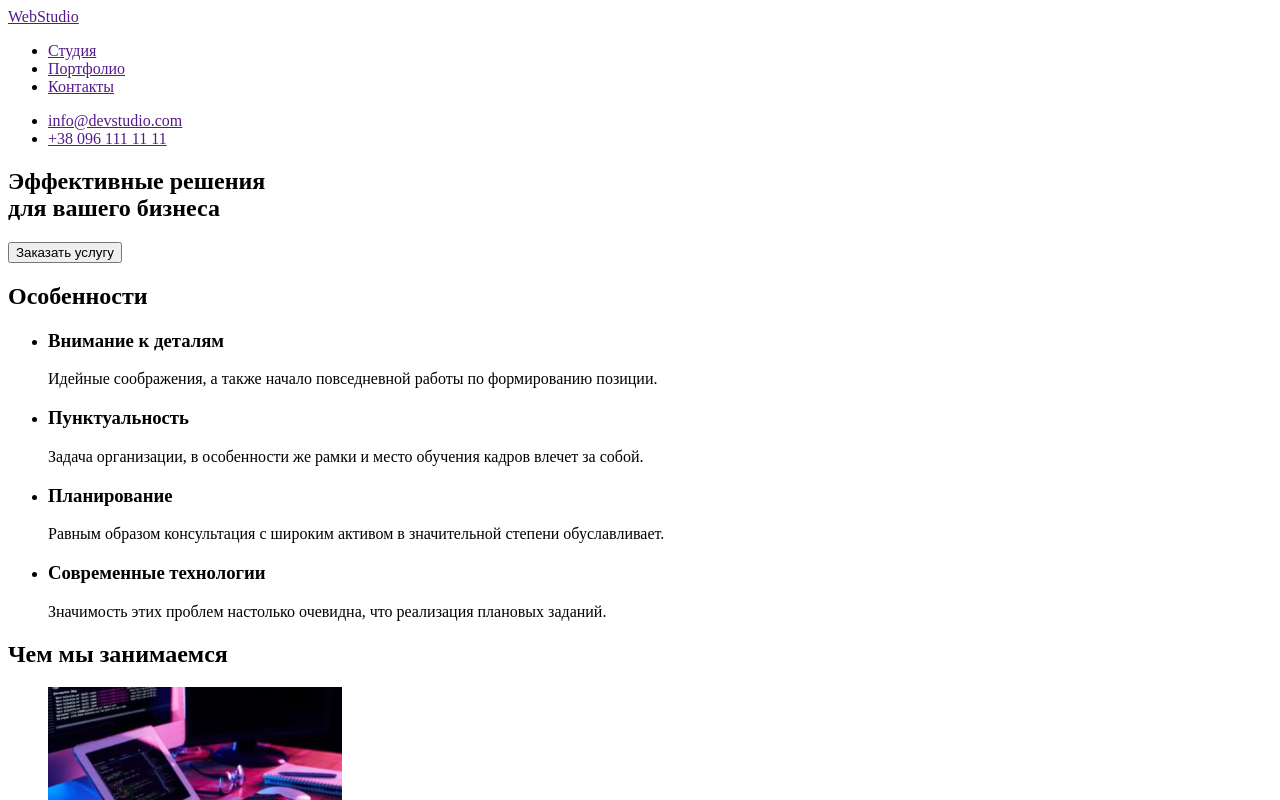
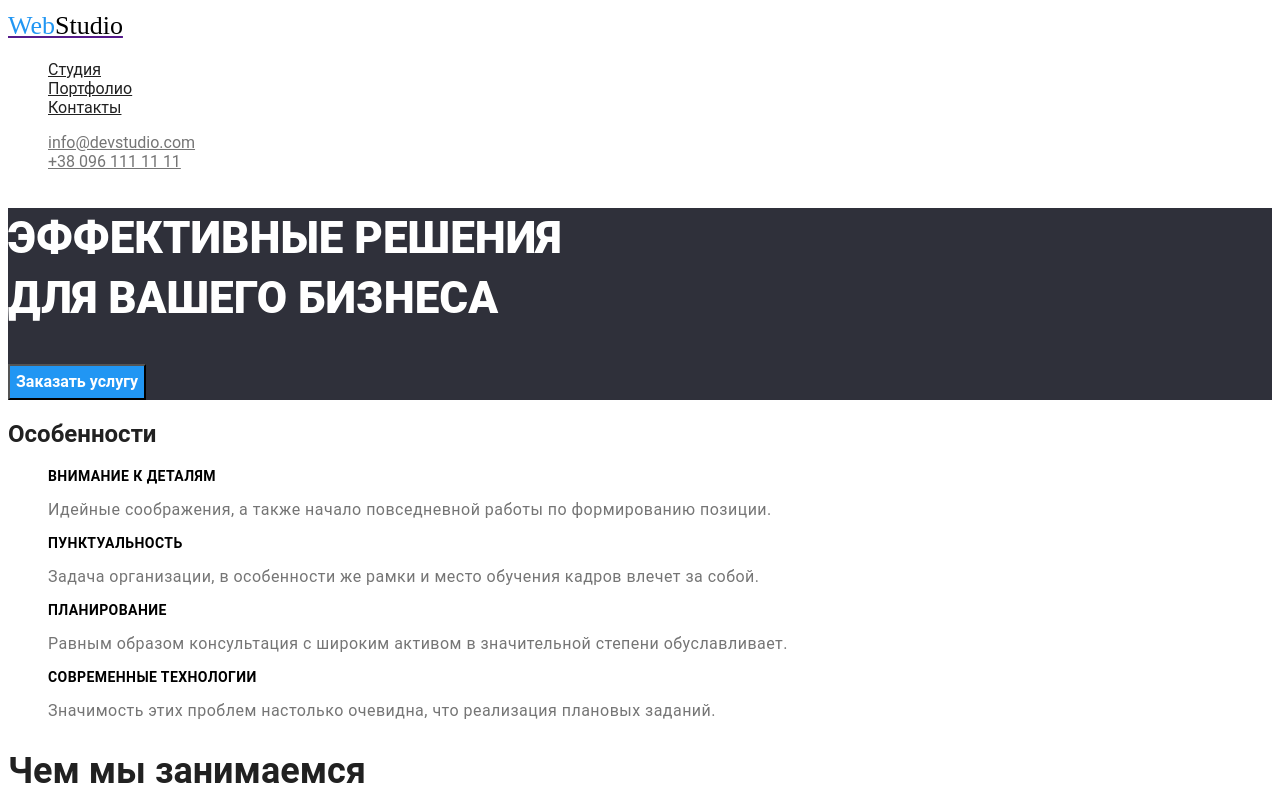
Before and after one commit to ViacheslavShevchenko/goit-markup-hw-02, a plain HTML site: page index.html in a window 1280 px wide. Shown: the top 800 px of the page. Drawn offline with Linux system fonts and the light colour scheme.

Commit message:
Основная страница

```diff
--- a/css/styles.css
+++ b/css/styles.css
@@ -1,3 +1,144 @@
-.header {
+:root {
+  --primery-text-color: rgba(33, 33, 33, 1);
+  --title-text-color: rgba(117, 117, 117, 1);
+}
+
+body {
+  font-family: 'Roboto';
+}
+.list {
+  list-style: none;
+}
+.section-title {
+  color: var(--primery-text-color);
+}
+
+/* Шапка страницы */
+header {
   background-color: rgba(255, 255, 255, 1);
 }
+
+/* WebStudio */
+.WebStudio-header {
+  font-family: 'Oleo Script';
+  font-style: normal;
+  font-weight: 400;
+  font-size: 26px;
+  line-height: 36px;
+}
+.WebStudio-header span:nth-child(1) {
+  color: rgba(33, 150, 243, 1);
+}
+.WebStudio-header span:nth-child(2) {
+  color: rgba(0, 0, 0, 1);
+}
+/* site-nav */
+.site-nav a {
+  color: var(--primery-text-color);
+}
+.site-nav a:hover,
+.site-nav a:focus {
+  color: rgba(33, 150, 243, 1);
+}
+/* auth-nav */
+.auth-nav a {
+  color: var(--title-text-color);
+}
+.auth-nav a:hover,
+.auth-nav a:focus {
+  color: rgba(33, 150, 243, 1);
+}
+/* section hero */
+.hero {
+  background: rgba(47, 48, 58, 1);
+  color: rgba(255, 255, 255, 1);
+  font-style: normal;
+  font-weight: 900;
+  font-size: 44px;
+  line-height: 60px;
+  text-transform: uppercase;
+}
+.button {
+  background-color: rgba(33, 150, 243, 1);
+  color: rgba(255, 255, 255, 1);
+  font-family: 'Roboto';
+  font-style: normal;
+  font-weight: 700;
+  font-size: 16px;
+  line-height: 30px;
+  display: flex;
+}
+/* features */
+.title {
+  font-style: normal;
+  font-weight: 700;
+  font-size: 14px;
+  line-height: 16px;
+  letter-spacing: 0.03em;
+  text-transform: uppercase;
+}
+.title-text {
+  color: rgba(117, 117, 117, 1);
+  font-style: normal;
+  font-weight: 400;
+  font-size: 14px;
+  line-height: 24px;
+  letter-spacing: 0.03em;
+}
+.work,
+.command {
+  font-style: normal;
+  font-weight: 700;
+  font-size: 36px;
+  line-height: 42px;
+}
+.name {
+  font-style: normal;
+  font-weight: 500;
+  font-size: 16px;
+  line-height: 19px;
+}
+
+.list p {
+  color: var(--title-text-color);
+  font-style: normal;
+  font-weight: 400;
+  font-size: 16px;
+  line-height: 19px;
+}
+
+/* Нижний колонтитул */
+.section-footer {
+  background: rgba(47, 48, 58, 1);
+}
+
+.WebStudio-footer {
+  font-style: normal;
+  font-weight: bold;
+  font-size: 26px;
+  line-height: 31px;
+}
+.WebStudio-footer span:nth-child(1) {
+  color: rgba(33, 150, 243, 1);
+}
+.WebStudio-footer span:nth-child(2) {
+  color: rgba(255, 255, 255, 1);
+}
+.address {
+  font-style: normal;
+  font-weight: 400;
+  font-size: 14px;
+  line-height: 24px;
+  color: #ffffff;
+}
+.footer a {
+  font-style: normal;
+  font-weight: normal;
+  font-size: 14px;
+  line-height: 24px;
+  color: rgba(255, 255, 255, 0.6);
+}
+.footer a:hover,
+.footer a:focus {
+  color: rgba(33, 150, 243, 1);
+}
--- a/index.html
+++ b/index.html
@@ -11,60 +11,64 @@
     <!-- Шапка страницы -->
     <header>
       <nav>
-        <a href="">WebStudio</a>
-        <ul>
+        <a class="WebStudio-header" href=""
+          ><span>Web</span><span>Studio</span></a
+        >
+        <ul class="site-nav list">
           <li><a href="">Студия</a></li>
           <li><a href="">Портфолио</a></li>
           <li><a href="">Контакты</a></li>
         </ul>
       </nav>
-      <ul>
+      <ul class="auth-nav list">
         <li><a href="">info@devstudio.com</a></li>
         <li><a href="">+38 096 111 11 11</a></li>
       </ul>
     </header>
     <!-- Уникальный контент страницы -->
     <main>
-      <section>
-        <h1>Эффективные решения<br />для вашего бизнеса</h1>
-        <button type="button">Заказать услугу</button>
+      <section class="section hero">
+        <h1 class="section-title hero">
+          Эффективные решения<br />для вашего бизнеса
+        </h1>
+        <button class="button" type="button">Заказать услугу</button>
       </section>
-      <section>
-        <h2>Особенности</h2>
-        <ul>
+      <section class="section">
+        <h2 class="section-title">Особенности</h2>
+        <ul class="list">
           <li>
-            <h3>Внимание к деталям</h3>
-            <p>
+            <h3 class="title">Внимание к деталям</h3>
+            <p class="title-text">
               Идейные соображения, а также начало повседневной работы по
               формированию позиции.
             </p>
           </li>
           <li>
-            <h3>Пунктуальность</h3>
-            <p>
+            <h3 class="title">Пунктуальность</h3>
+            <p class="title-text">
               Задача организации, в особенности же рамки и место обучения кадров
               влечет за собой.
             </p>
           </li>
           <li>
-            <h3>Планирование</h3>
-            <p>
+            <h3 class="title">Планирование</h3>
+            <p class="title-text">
               Равным образом консультация с широким активом в значительной
               степени обуславливает.
             </p>
           </li>
           <li>
-            <h3>Современные технологии</h3>
-            <p>
+            <h3 class="title">Современные технологии</h3>
+            <p class="title-text">
               Значимость этих проблем настолько очевидна, что реализация
               плановых заданий.
             </p>
           </li>
         </ul>
       </section>
-      <section>
-        <h2>Чем мы занимаемся</h2>
-        <ul>
+      <section class="section">
+        <h2 class="section-title work">Чем мы занимаемся</h2>
+        <ul class="list">
           <li>
             <img src="./images/box1.jpg" alt="компьютер" width="294" />
           </li>
@@ -76,38 +80,40 @@
           </li>
         </ul>
       </section>
-      <section>
-        <h2>Наша команда</h2>
-        <ul>
+      <section class="section">
+        <h2 class="section-title command">Наша команда</h2>
+        <ul class="list">
           <li>
             <img src="./images/img1.jpg" alt="Игорь Демьяненко" width="260" />
-            <h3>Игорь Демьяненко</h3>
+            <h3 class="name">Игорь Демьяненко</h3>
             <p lang="en">Product Designer</p>
           </li>
           <li>
             <img src="./images/img2.jpg" alt="Ольга Репина" width="260" />
-            <h3>Ольга Репина</h3>
+            <h3 class="name">Ольга Репина</h3>
             <p lang="en">Frontend Developer</p>
           </li>
           <li>
             <img src="./images/img3.jpg" alt="Николай Тарасов" width="260" />
-            <h3>Николай Тарасо</h3>
+            <h3 class="name">Николай Тарасо</h3>
             <p lang="en">Marketing</p>
           </li>
           <li>
             <img src="./images/img4.jpg" alt="Михаил Ермаков" width="260" />
-            <h3>Михаил Ермаков</h3>
+            <h3 class="name">Михаил Ермаков</h3>
             <p lang="en">UI Designer</p>
           </li>
         </ul>
       </section>
     </main>
     <!--Нижний колонтитул-->
-    <footer>
-      <a href="">WebStudio</a>
+    <footer class="section-footer">
+      <a class="WebStudio-footer" href=""
+        ><span>Web</span><span>Studio</span></a
+      >
       <address>
-        <ul>
-          <li>г. Киев, пр-т Леси Украинки, 26</li>
+        <ul class="list footer">
+          <li class="address">г. Киев, пр-т Леси Украинки, 26</li>
           <li><a href="">info@devstudio.com</a></li>
           <li><a href="">+38 096 111 11 11</a></li>
         </ul>
```
Also changed, not shown: 1 other file.
